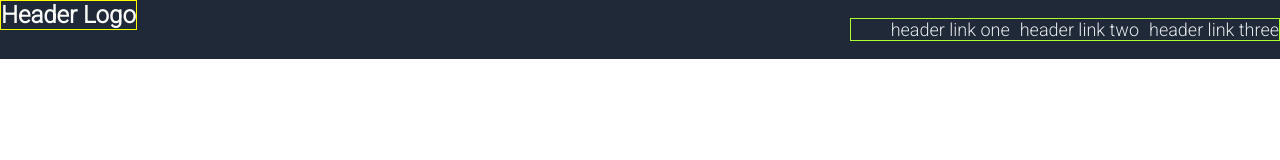
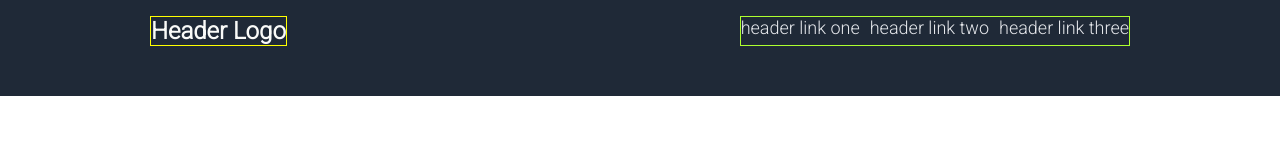
Before and after one commit to FranBedard/Landing-page, a plain HTML site: page index.html in a window 1280 px wide. Drawn offline with Linux system fonts and the light colour scheme.

Commit message:
Get logo and links to align

```diff
--- a/index.html
+++ b/index.html
@@ -9,6 +9,7 @@
     <body>
 
         <div class="header">
+            <div class="top-box">
                 <div class="big-name">Header Logo</div>
                 <ul class="right-links">
                     <li><a href="#">header link one</a></li>
@@ -16,5 +17,6 @@
                     <li><a href="#">header link three</a></li>
                 </ul>
             </div>
+        </div>
     </body>
 </html>
--- a/styles.css
+++ b/styles.css
@@ -2,16 +2,20 @@
 
 body{
     font-family: Roboto, sans-serif;
-    margin: 0;
+    margin:0;
+   /* flex-direction: column;*/
 
 }
 
 .header{
     background-color: #1F2937;
+    padding: 16px 150px 50px;
+
+}
+.top-box{
     display: flex;
     justify-content: space-between;
-    align-items: flex-start;
-
+    /*padding: 10px 150px 0px;*/
 }
 
 
@@ -19,9 +23,9 @@ body{
     font-size: 24px;
     font-weight: 900;
     color: #f9faf8 ;
-    display: flex;
-    align-items: flex-start;
     border: 1px solid yellow;
+    padding: 0;
+    margin: 0;
 
 }
 
@@ -37,4 +41,6 @@ a{
     justify-content: flex-end;
     gap: 10px;
     border: 1px solid greenyellow;
+    padding: 0;
+    margin: 0;
 }
```
Lines whose indentation alone changed are shown as unchanged.
